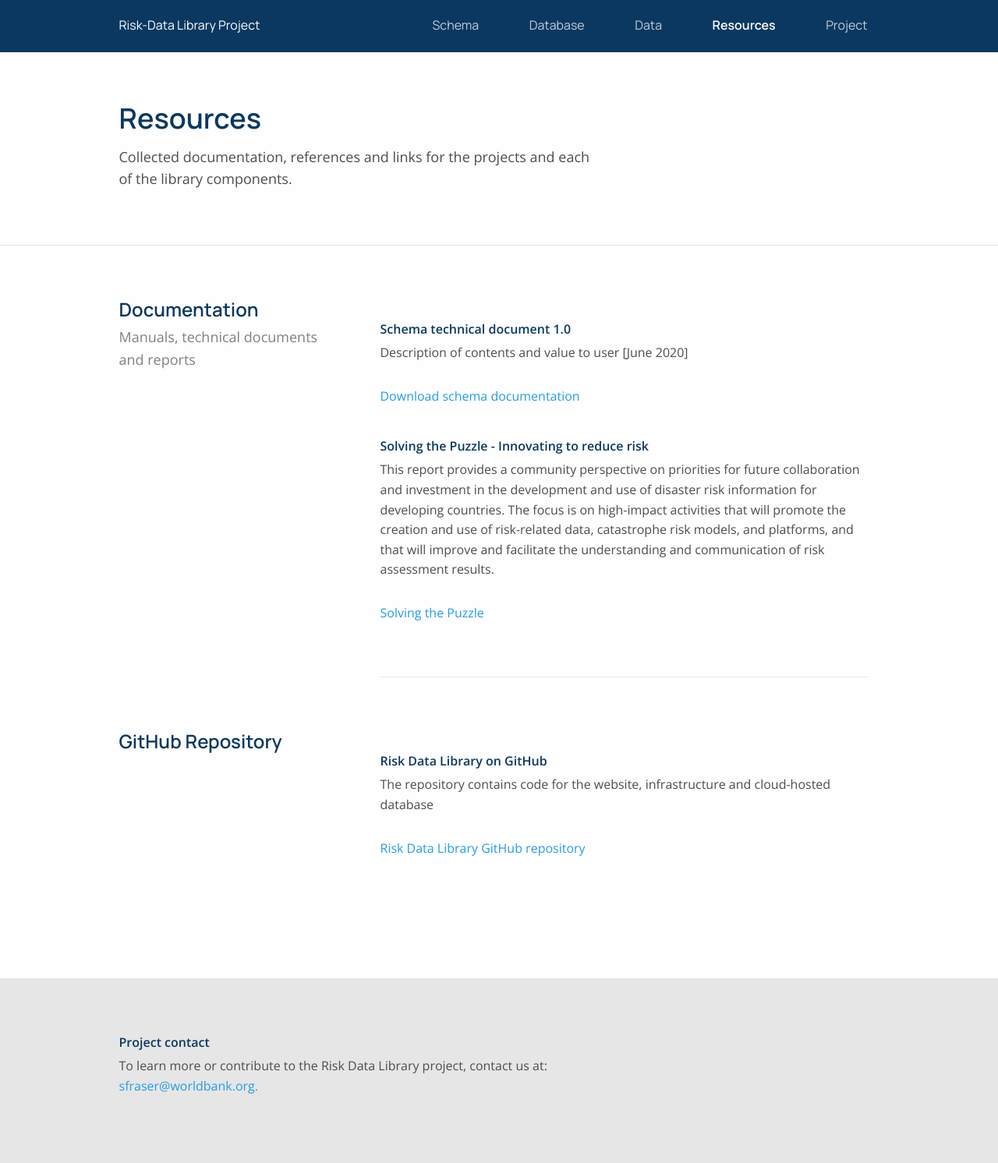
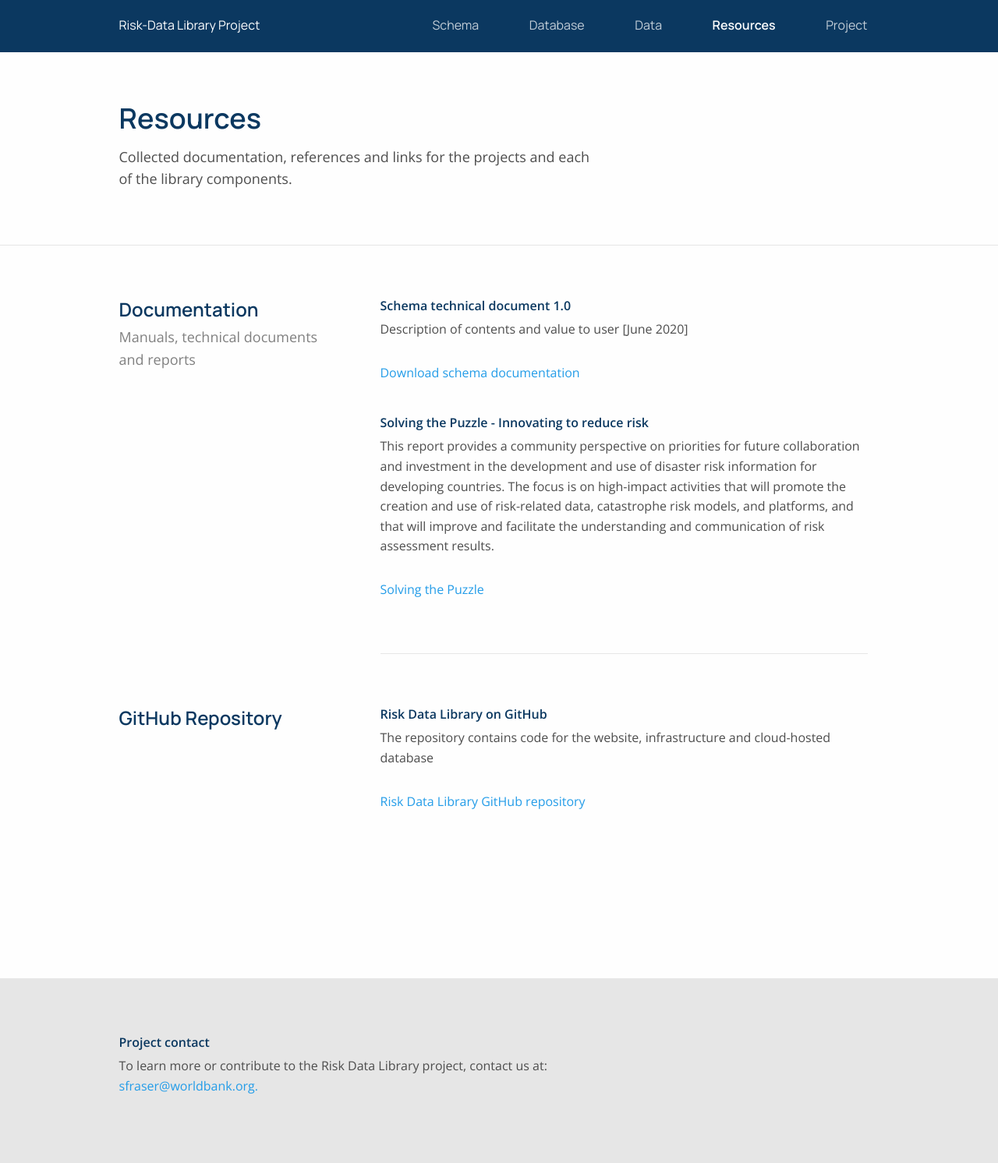
Before and after one commit to GFDRR/risk-data-library.github.io, a Jekyll site: the page built from resources.html, in a window 1280 px wide. Shown: the whole page at 78% size. Built offline with Jekyll 4.4.1, drawn with Linux system fonts in a browser that asks for light colours; nearby versions of some CDN libraries.

Commit message:
fix pargraph & title misalignment in schema, database & resources pages

```diff
--- a/_sass/main.scss
+++ b/_sass/main.scss
@@ -241,3 +241,10 @@
 .landing-page-container {
   margin-bottom: 100px;
 }
+
+// schema page, database page & resources page only
+.no-margin-top-first-title-color {
+  &>p.title-color:first-of-type {
+    margin-top: 0;
+  }
+}
--- a/database.html
+++ b/database.html
@@ -11,7 +11,7 @@
     </p>
   </div>
   <div class="reusable-component-right component-individual-right">
-    <div class="reusable-content no-margin-bottom">
+    <div class="reusable-content no-margin-bottom no-margin-top-first-title-color">
       <p class="title-color">
         Storing all data types in a single environment
       </p>
--- a/resources.html
+++ b/resources.html
@@ -11,7 +11,7 @@
     </p>
   </div>
   <div class="reusable-component-right component-individual-right">
-    <div class="reusable-content no-margin-bottom">
+    <div class="reusable-content no-margin-bottom no-margin-top-first-title-color">
       <p class="title-color">
         Schema technical document 1.0
       </p>
@@ -44,7 +44,7 @@
     </p>
   </div>
   <div class="reusable-component-right component-individual-right">
-    <div class="reusable-content no-margin-bottom">
+    <div class="reusable-content no-margin-bottom no-margin-top-first-title-color">
       <p class="title-color">
         Risk Data Library on GitHub
       </p>
--- a/schemas.html
+++ b/schemas.html
@@ -11,7 +11,7 @@
     </p>
   </div>
   <div class="reusable-component-right component-individual-right">
-    <div class="reusable-content no-margin-bottom">
+    <div class="reusable-content no-margin-bottom no-margin-top-first-title-color">
       <p class="title-color">
         Common structure
       </p>
```
